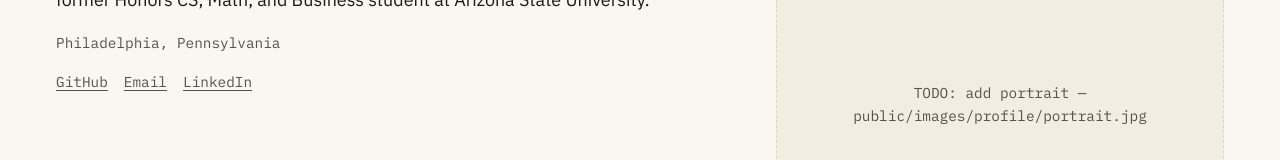
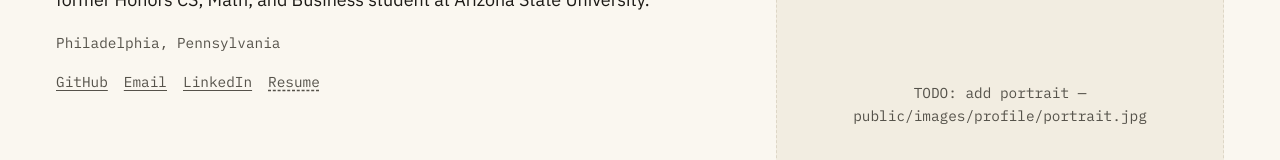
Before and after one commit to imsqsh/personal-website, a Next.js app: page / in a window 1280 px wide. Shown: the part 333-493 px from the top of the page. Built offline with nearby package versions, Linux system fonts and the light colour scheme.

Commit message:
feat: add resume link and handle placeholder social links on homepage

```diff
--- a/app/page.module.css
+++ b/app/page.module.css
@@ -71,6 +71,12 @@
   color: var(--color-accent);
 }
 
+.placeholder {
+  color: var(--color-ink-muted);
+  text-decoration: underline dashed;
+  text-underline-offset: 3px;
+}
+
 .portrait {
   aspect-ratio: 4 / 5;
   display: flex;
--- a/app/page.tsx
+++ b/app/page.tsx
@@ -20,11 +20,22 @@ export default function HomePage() {
               <p className={styles.intro}>{siteConfig.intro}</p>
               <p className={styles.location}>{siteConfig.location}</p>
               <ul className={styles.socialLine}>
-                {siteConfig.social.map((link) => (
-                  <li key={link.label}>
-                    <a href={link.href}>{link.label}</a>
-                  </li>
-                ))}
+                {siteConfig.social.map((link) =>
+                  link.isPlaceholder ? (
+                    <li key={link.label}>
+                      <span
+                        className={styles.placeholder}
+                        title="TODO: add real link"
+                      >
+                        {link.label}
+                      </span>
+                    </li>
+                  ) : (
+                    <li key={link.label}>
+                      <a href={link.href}>{link.label}</a>
+                    </li>
+                  )
+                )}
               </ul>
             </div>
             <div>
--- a/data/site.ts
+++ b/data/site.ts
@@ -37,6 +37,11 @@ export const siteConfig: SiteConfig = {
   social: [
     { label: "GitHub", href: "https://github.com/imsqsh" },
     { label: "Email", href: "mailto:mulimani@engineering.upenn.edu" },
-    { label: "LinkedIn", href: "https://www.linkedin.com/in/yashmulimani/"},
+    { label: "LinkedIn", href: "https://www.linkedin.com/in/yashmulimani/" },
+    {
+      label: "Resume",
+      href: "/resume.pdf",
+      isPlaceholder: true,
+    },
   ],
 };
```
Also changed, not shown: 1 other file (tests, documents, lock files or other folders).
